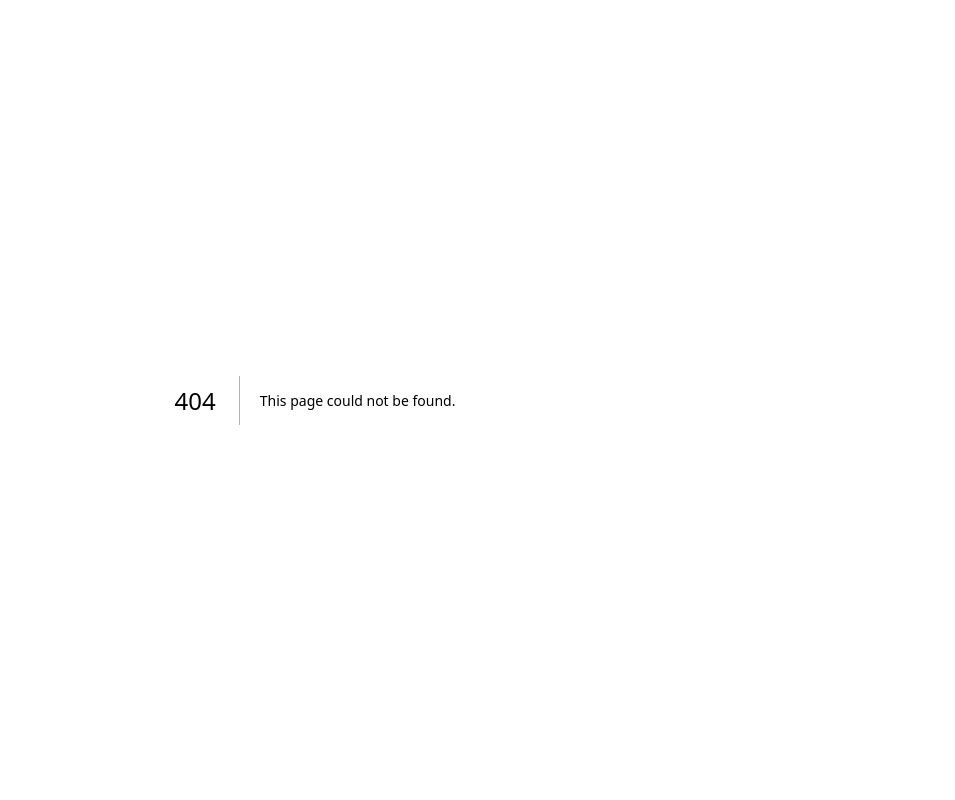
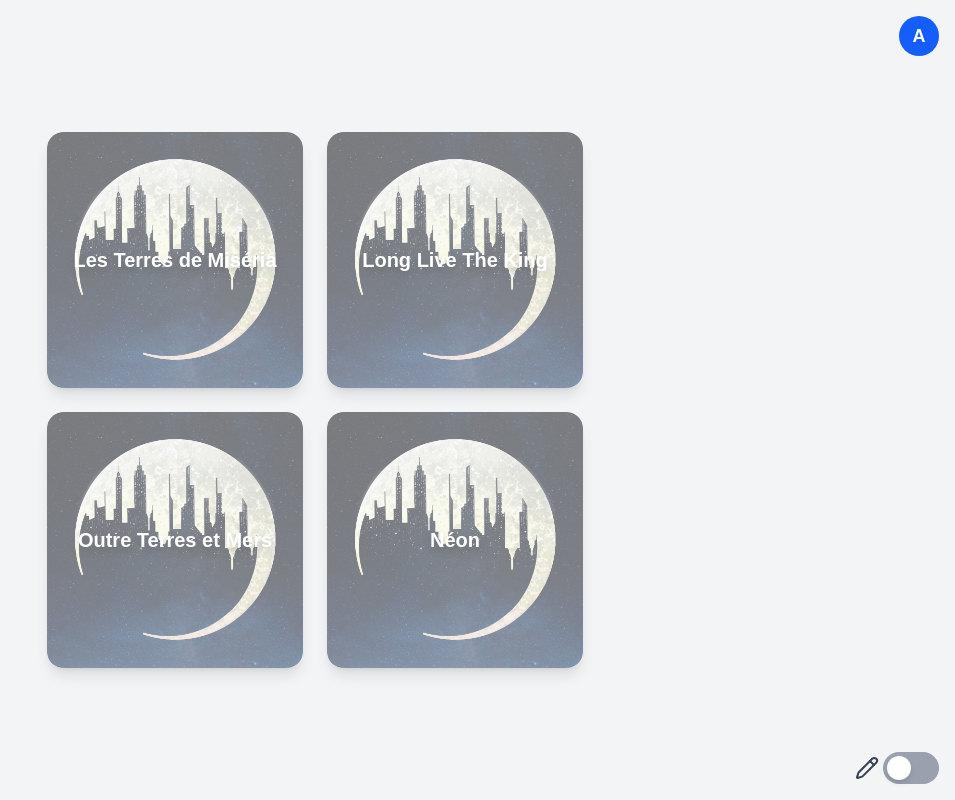
Before and after one commit to RedGuy288/dic-20, a Next.js app: page /home in a window 1280 px wide. Before the commit this address had no page. Shown: the whole page, without its empty margins (325-1280 px from the left). Built offline with nearby package versions, Linux system fonts and the light colour scheme.

Commit message:
frontpage

```diff
--- /dev/null
+++ b/src/app/components/LoginModal.tsx
@@ -0,0 +1,40 @@
+import { X } from "lucide-react";
+import { useState } from "react";
+import styles from "../styles/LoginModal.module.css"; // Importation des styles
+
+interface LoginModalProps {
+  isOpen: boolean;
+  onClose: () => void;
+}
+
+export default function LoginModal({ isOpen, onClose }: LoginModalProps) {
+  if (!isOpen) return null;
+
+  if (!isOpen) return null;
+
+  return (
+    <div className={styles.modalOverlay}>
+      <div className={styles.modalContent}>
+        <button onClick={onClose} className={styles.closeButton}>
+          <X className="w-5 h-5" />
+        </button>
+        <h2 className={styles.modalTitle}>Connexion</h2>
+        <form className="modalForm">
+          <input
+            type="email"
+            placeholder="Email"
+            className={styles.modalFormInput}
+          />
+          <input
+            type="password"
+            placeholder="Mot de passe"
+            className={styles.modalFormInput}
+          />
+          <button type="submit" className={styles.submitButton}>
+            Se connecter
+          </button>
+        </form>
+      </div>
+    </div>
+  );
+}
--- /dev/null
+++ b/src/app/home/page.tsx
@@ -0,0 +1,75 @@
+"use client";
+
+import { Pencil } from "lucide-react";
+import { useState } from "react";
+import LoginModal from "../components/LoginModal";
+
+
+
+export default function ImageGridPage() {
+
+
+  const [enabled, setEnabled] = useState(false);
+  const [showLogin, setShowLogin] = useState(false);
+
+
+  const images = [
+    { src: "jbcH2OB.png", text: "Les Terres de Miséria", href:'/ltdm' },
+    { src: "jbcH2OB.png", text: "Long Live The King", href:'/lltk' },
+    { src: "jbcH2OB.png", text: "Outre Terres et Mers", href:'/otm' },
+    { src: "jbcH2OB.png", text: "Néon", href:'/neon' },
+  ];
+
+  return (
+    <div className="min-h-screen bg-gray-100 relative">
+      {/* Login Icon */}
+      <div className="absolute top-4 right-4 flex items-center space-x-4">
+      <button
+        onClick={() => setShowLogin(true)}
+        className="w-10 h-10 bg-blue-600 text-white flex items-center justify-center rounded-full text-lg font-bold hover:bg-blue-700 transition-colors"
+      >
+  A
+</button>
+
+      </div>
+
+      {/* Image Grid */}
+      <div className="flex justify-center items-center h-screen">
+        <div className="grid grid-cols-2 gap-6">
+          {images.map((img, idx, hr) => (
+            <a
+              key={idx}
+              href={img.href}
+              className="relative group rounded-2xl overflow-hidden shadow-lg"
+            >
+              <img
+                src={img.src}
+                alt={img.text}
+                className="w-64 h-64 object-cover opacity-50 group-hover:opacity-100 transition duration-500 rounded-2xl"
+              />
+              <div className="absolute inset-0 flex justify-center items-center">
+                <span className="text-white text-xl font-semibold drop-shadow-lg">
+                  {img.text}
+                </span>
+              </div>
+            </a>
+          ))}
+        </div>
+      </div>
+
+      {/* Toggle Switch */}
+      <div className="absolute bottom-4 right-4 flex items-center space-x-1">
+        <Pencil className="w-6 h-6 text-gray-700" />
+        <button
+          onClick={() => setEnabled(!enabled)}
+          className={`w-14 h-8 flex items-center rounded-full p-1 transition-colors duration-300 ${enabled ? 'bg-green-500' : 'bg-gray-400'}`}
+        >
+          <div
+            className={`bg-white w-6 h-6 rounded-full shadow-md transform transition-transform duration-300 ${enabled ? 'translate-x-6' : 'translate-x-0'}`}
+          />
+        </button>
+      </div>
+      <LoginModal isOpen={showLogin} onClose={() => setShowLogin(false)} />
+    </div>
+  );
+}
--- /dev/null
+++ b/src/app/lltk/page.tsx
@@ -0,0 +1,12 @@
+"use client";
+
+import { Pencil } from "lucide-react";
+import { useState } from "react";
+
+
+export default function ImageGridPage() {
+
+  return (
+    "Long Live The King"
+  );
+}
--- /dev/null
+++ b/src/app/ltdm/page.tsx
@@ -0,0 +1,12 @@
+"use client";
+
+import { Pencil } from "lucide-react";
+import { useState } from "react";
+
+
+export default function ImageGridPage() {
+
+  return (
+    "Les Terres de Miséria"
+  );
+}
--- /dev/null
+++ b/src/app/neon/page.tsx
@@ -0,0 +1,12 @@
+"use client";
+
+import { Pencil } from "lucide-react";
+import { useState } from "react";
+
+
+export default function ImageGridPage() {
+
+  return (
+    "Neon"
+  );
+}
--- /dev/null
+++ b/src/app/otm/page.tsx
@@ -0,0 +1,12 @@
+"use client";
+
+import { Pencil } from "lucide-react";
+import { useState } from "react";
+
+
+export default function ImageGridPage() {
+
+  return (
+    "Outre Terre et Mer"
+  );
+}
--- a/src/app/page.tsx
+++ /dev/null
@@ -1,7 +0,0 @@
-import Image from "next/image";
-
-export default function Home() {
-  return (
-    "Dic-20"
-  );
-}
--- /dev/null
+++ b/src/app/styles/LoginModal.module.css
@@ -0,0 +1,71 @@
+/* LoginModal.module.css */
+.modalOverlay {
+    position: fixed;
+    top: 0;
+    left: 0;
+    right: 0;
+    bottom: 0;
+    display: flex;
+    justify-content: center;
+    align-items: center;
+    background-color: rgba(0, 0, 0, 0.5); /* fond semi-transparent */
+    z-index: 50;
+  }
+
+  .modalContent {
+    background-color: white;
+    padding: 1.5rem;
+    border-radius: 1rem;
+    box-shadow: 0 4px 6px rgba(0, 0, 0, 0.1);
+    width: 20rem; /* Ajuster la taille selon besoin */
+    position: relative;
+  }
+
+  .closeButton {
+    position: absolute;
+    top: 0.75rem;
+    right: 0.75rem;
+    color: #555;
+    font-size: 1.2rem;
+    cursor: pointer;
+    transition: color 0.3s;
+  }
+
+  .closeButton:hover {
+    color: #333;
+  }
+
+  .modalTitle {
+    text-align: center;
+    font-size: 1.25rem;
+    font-weight: 600;
+    margin-bottom: 1rem;
+  }
+
+  .modalFormInput {
+    width: 100%;
+    padding: 0.75rem;
+    margin-bottom: 1rem;  /* Ajout d'une marge entre les champs de saisie */
+    border-radius: 0.5rem;
+    border: 1px solid #ddd;
+    transition: border-color 0.3s;
+  }
+
+  .modalFormInput:focus {
+    border-color: #4B9BFF;
+    outline: none;
+  }
+
+  .submitButton {
+    background-color: #4B9BFF;
+    color: white;
+    padding: 0.75rem;
+    border-radius: 0.5rem;
+    cursor: pointer;
+    width: 100%;
+    transition: background-color 0.3s;
+  }
+
+  .submitButton:hover {
+    background-color: #3578e5;
+  }
```
Also changed, not shown: package.json (+7 -6 lines), public/jbcH2OB.png (added), 1 other file (tests, documents, lock files or other folders).
